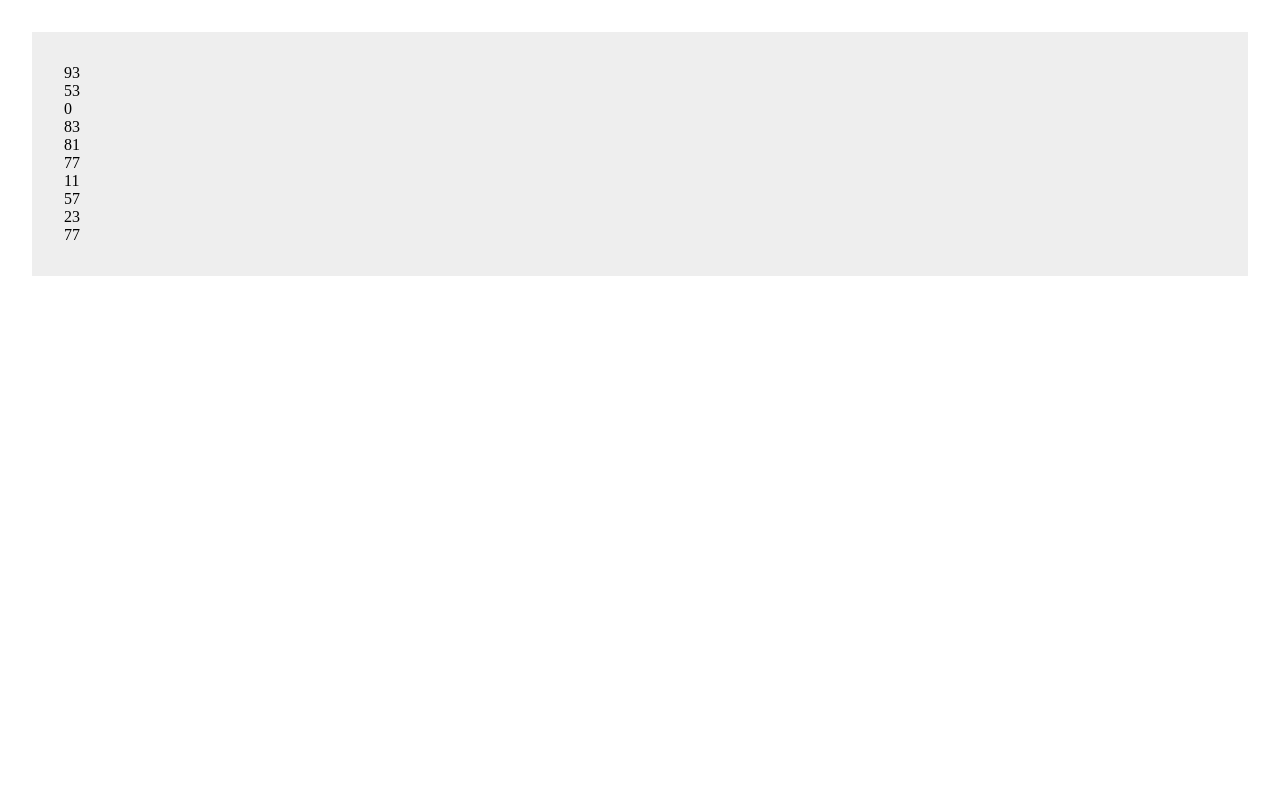
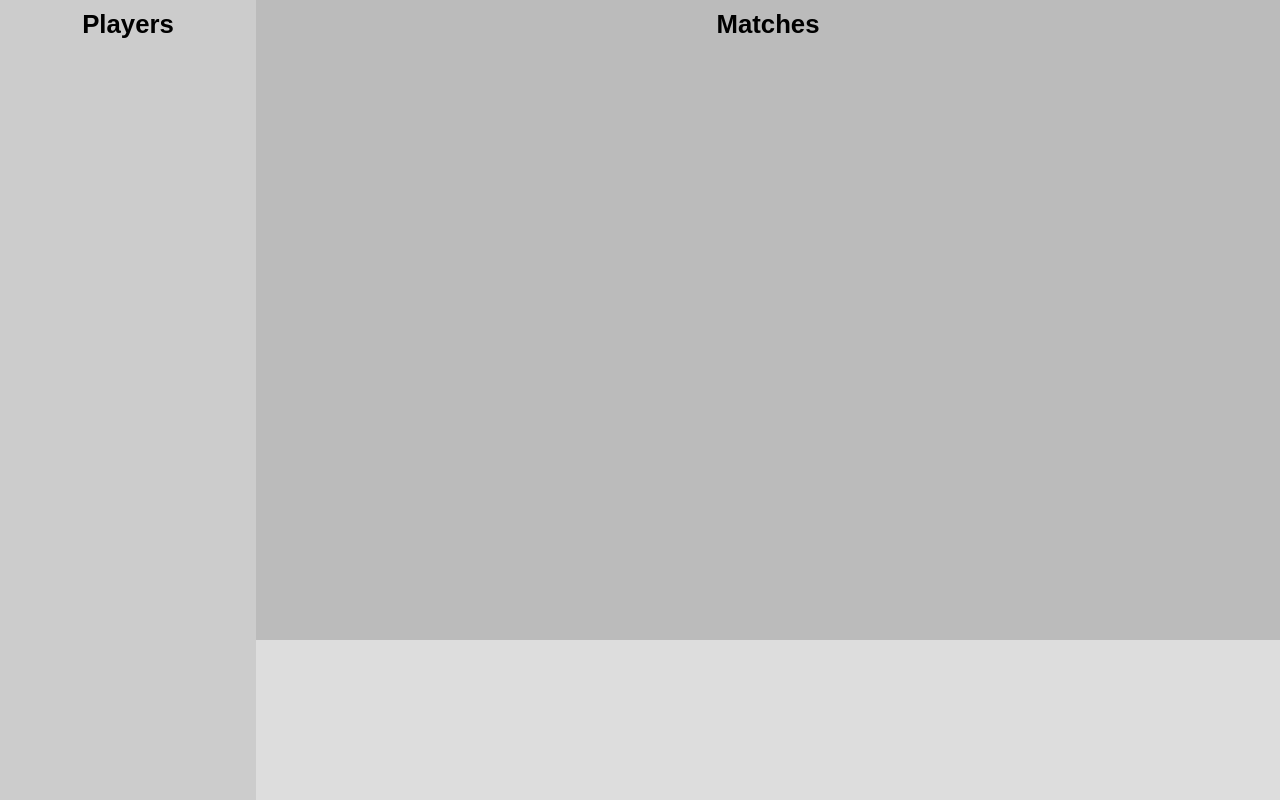
Before and after one commit to walkowl/tennis-match-manager, a plain HTML site: page index.html in a window 1280 px wide. Drawn offline with Linux system fonts and the light colour scheme; a web font is replaced by a local one.

Commit message:
Adjust app grid and fonts

```diff
--- a/index.css
+++ b/index.css
@@ -1,63 +1,50 @@
+@font-face {
+  font-family: "Lato-Bold";
+  src: url("assets/Lato-Bold.ttf") format("truetype");
+}
+
+@font-face {
+  font-family: "Lato-Regular";
+  src: url("assets/Lato-Regular.ttf") format("truetype");
+}
+
 * {
   margin: 0;
   padding: 0;
+  font-family: "Lato-Bold", sans-serif;
+  font-weight: 700;
+  font-style: normal;
+  font-size: 1.1em;
+}
+
+html, body {
+  height: 100%; /* Ensure the html and body elements take up the full height */
+}
+
+.label {
+  text-align: center;
+  padding: 10px;
+
 }
 
 .main {
-  background: #EEE;
-  margin: 2em 2em auto;
-  padding: 2em 2em;
+  display: grid;
+  grid-template-columns: repeat(5, 1fr);
+  grid-template-rows: repeat(5, 1fr);
+  grid-column-gap: 0px;
+  grid-row-gap: 0px;
+  height: 100vh; /* Make the grid take up the full viewport height */
 }
 
-.display {
-  background: #222222;
-  color: #fff;
-  text-align: right;
-  font-family: Arial, Helvetica, sans-serif;
-  font-size: 1.7em;
-  height: 6em;
-  line-height: 8em;
-  padding: 0 1.5em;
+.buttons {
+  background: #DDD;
+  grid-area: 5 / 2 / 6 / 6;
 }
-
-.controls {
-  display: grid;
-  grid-template-columns: repeat(4, 1fr);
-  padding: 0.7em 0;
-  margin: auto 0.5em;
+.player-list {
+  background: #CCC;
+  grid-area: 1 / 1 / 6 / 2;
 }
-
-.controls button {
-  background: #222222;
-  color: #fff;
-  height: 5.5em;
-  cursor: pointer;
-  margin: 0.5em;
-  border: unset;
-  border-radius: 0.5em;
-  outline: unset;
+.matches {
+  background: #BBB;
+  grid-area: 1 / 2 / 5 / 6;
 }
-
-.controls button:hover {
-  background: #333333;
-}
-
-.controls button:active {
-  transform: translateY(0.5em)
-}
-
-.controls .teal {
-  background: #005755;
-}
-
-.controls .teal:hover {
-  background: #006664;
-}
-
-@media screen and (max-width: 768px) {
-  .calculator {
-    width: 100vw;
-    height: 100vh;
-    margin: auto;
-  }
-}
--- a/index.html
+++ b/index.html
@@ -17,6 +17,11 @@
   </head>
   <body>
     <div class="main">
+      <div class="buttons"> </div>
+      <div class="player-list">
+        <div class="player-list-label label">Players</div>
+      </div>
+      <div class="matches"> <div class="matches-list-label label">Matches</div> </div>
     </div>
     <script src="./index.js"></script>
   </body>
--- a/index.js
+++ b/index.js
@@ -1,6 +1 @@
 const display = document.querySelector('.main')
-
-// generate 10 random numbers in the main window
-for (let i = 0; i < 10; i++) {
-    display.innerHTML += Math.floor(Math.random() * 100) + '<br>'
-}
```
